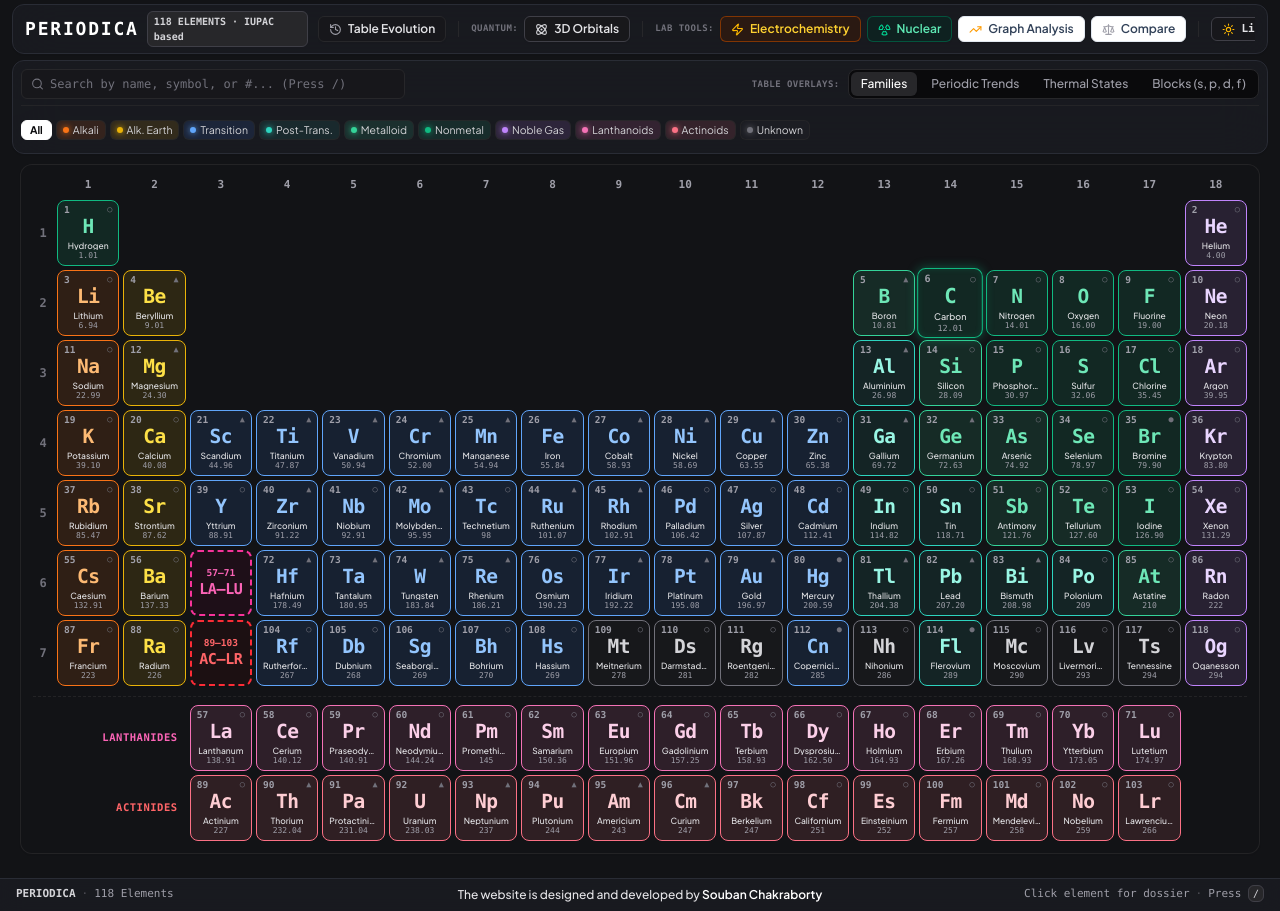
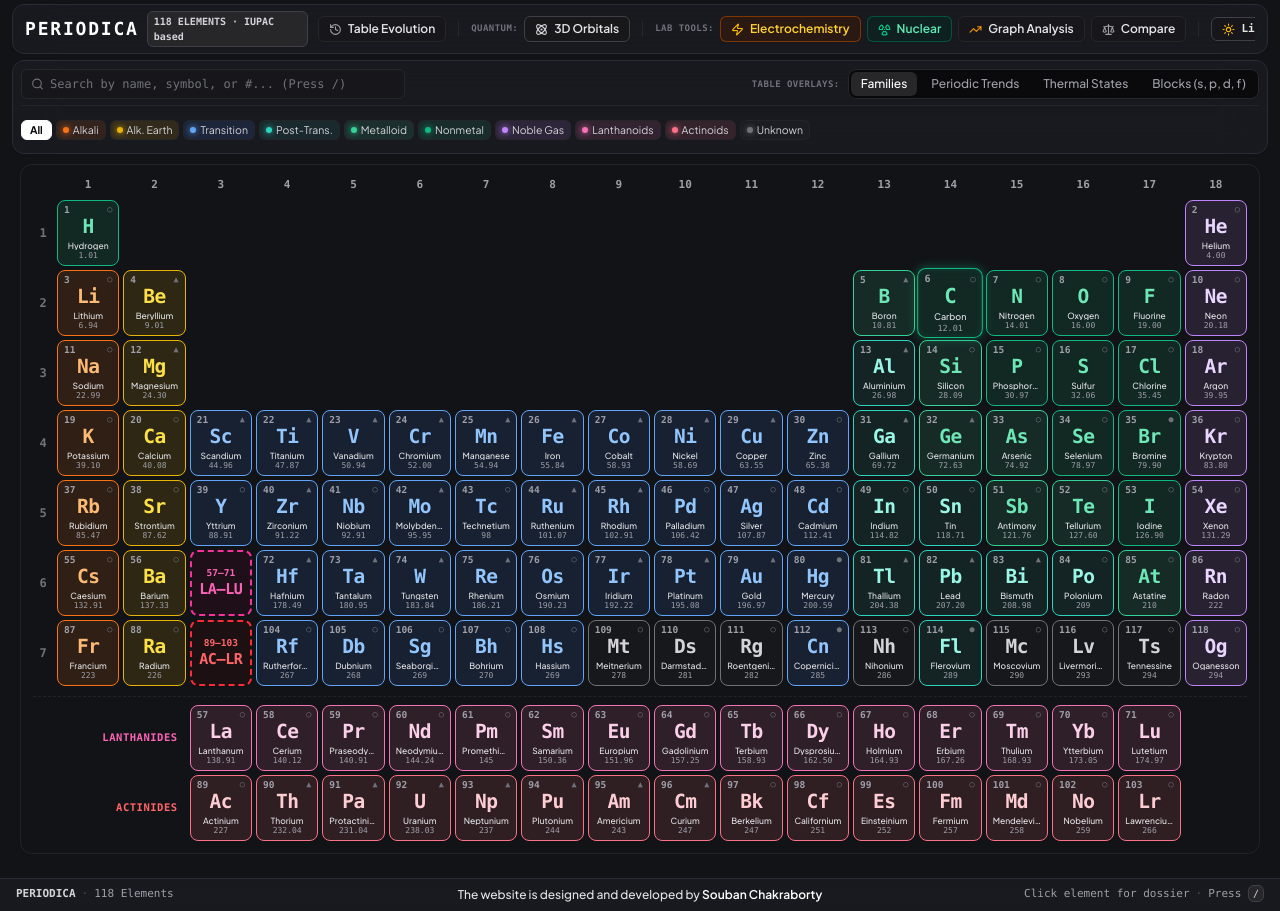
Before and after one commit to souban-dev/periodica, a React (Vite) app: page / in a window 1280 px wide. Built offline with nearby package versions, Linux system fonts and the light colour scheme.

Commit message:
Update button styles in ControlsBar component

```diff
--- a/src/components/ControlsBar.tsx
+++ b/src/components/ControlsBar.tsx
@@ -172,8 +172,7 @@ export const ControlsBar: React.FC<ControlsBarProps> = ({
               <button
                 type="button"
                 onClick={onOpenTrendGraph}
-                className="flex items-center gap-1.5 px-2.5 py-1 text-xs font-semibold text-slate-700 bg-white hover:bg-white rounded-md border border-slate-200 hover:border-slate-300 transition-colors cursor-pointer shadow-xs active:scale-95"
-              >
+className="flex items-center gap-1.5 px-2.5 py-1 text-xs font-semibold text-slate-700 hover:text-slate-700 bg-slate-50 hover:bg-slate-200/80 rounded-md border border-slate-200 dark:bg-zinc-900/90 dark:border-zinc-800 dark:text-zinc-200 dark:hover:bg-zinc-700 transition-colors cursor-pointer shadow-xs active:scale-95"              >
                 <TrendingUp size={13} className="text-amber-500" />
                 <span>Graph Analysis</span>
               </button>
@@ -182,8 +181,7 @@ export const ControlsBar: React.FC<ControlsBarProps> = ({
             <button
               type="button"
               onClick={onOpenComparator}
-              className="flex items-center gap-1.5 px-2.5 py-1 text-xs font-semibold text-slate-700 bg-white hover:bg-white rounded-md border border-slate-200 hover:border-slate-300 transition-colors cursor-pointer shadow-xs active:scale-95"
-              title="Side-by-side comparative laboratory"
+className="flex items-center gap-1.5 px-2.5 py-1 text-xs font-semibold text-slate-700 hover:text-slate-700 bg-slate-50 hover:bg-slate-200/80 rounded-md border border-slate-200 dark:bg-zinc-900/90 dark:border-zinc-800 dark:text-zinc-200 dark:hover:bg-zinc-700 transition-colors cursor-pointer shadow-xs active:scale-95"              title="Side-by-side comparative laboratory"
             >
               <Scale size={13} className="text-zinc-600 dark:text-zinc-400" />
               <span>Compare</span>
```
